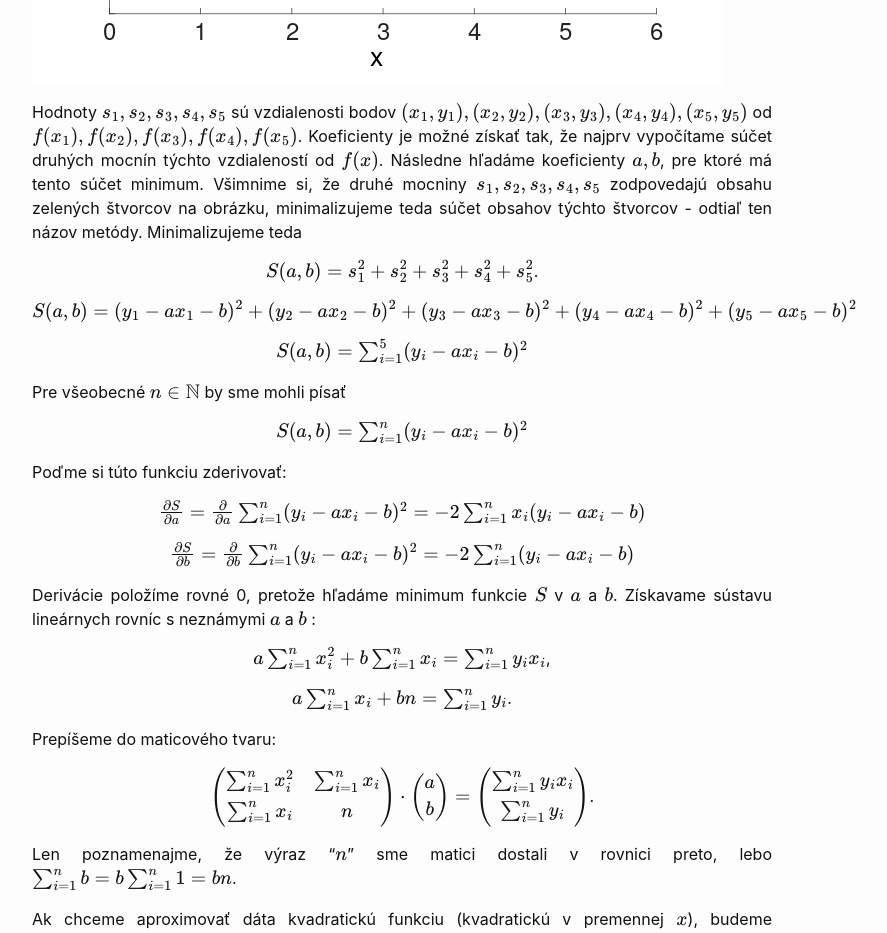
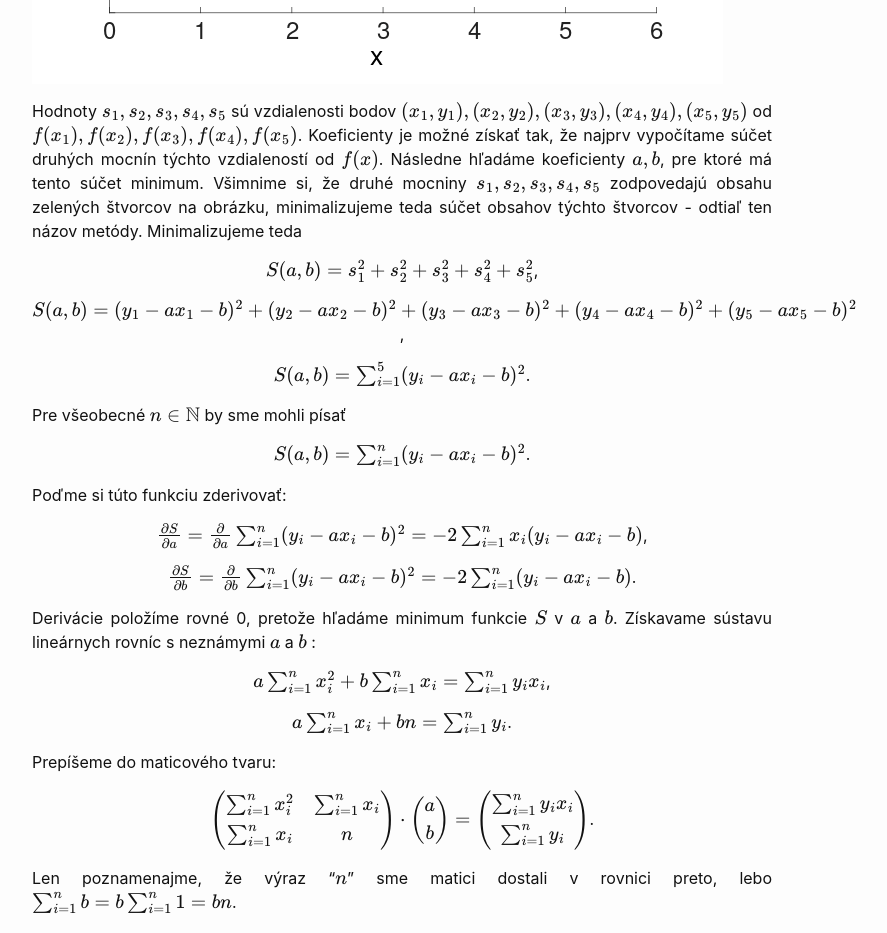
Before and after one commit to maslarova/maslarova.github.io, a Jekyll site: the page built from _posts/2020-04-03-cvicenie6.md, in a window 1280 px wide and 1400 px high, scrolled down 3597 px. Shown: the top 933 px of the window, without its empty margins (238-1125 px from the left). Built offline with Jekyll 4.4.1, drawn with Linux system fonts in a browser that asks for light colours; some of the changed text lies outside the part shown.

Commit message:
zmeny textu cviko 6

```diff
--- a/_posts/2020-04-03-cvicenie6.md
+++ b/_posts/2020-04-03-cvicenie6.md
@@ -79,7 +79,7 @@
 V tomto -> [programe](http://maslarova.github.io/cvicenie6/chebyshev.m) <- si zas môžete pozrieť, ako vyzerá funkcia $f(t) = t^4~\mathrm{ ln}(10+|t|)~\mathrm{cos(t)}$ rozvinutá do prvých 20tich Čebyševových polynómov. Všimnite si aj chybu aproximácie. Chyba je závislá na polynómoch vyšších stupňov, ktoré sme "odsekli". Chyba je blízka polynómu najnižšieho stupňa, ktorý sme vynechali, v tomto prípade Čebyševov polynóm stupňa 20.
  <br />
 <font size="4">  <span style="color:green"><b> Minimalizácia-najmenšie štvorce</b></span></font>  <br />
-Majme body $(x_1,y_1),(x_2,y_2),...,(x_,y_n)$, kde $n \in \mathbb{N}$. Chceme určiť nejaký funkčný predpis, ktorý by dobre aproximoval vývoj týchto bodov. Z minimalizačných metód si bližšie priblížime metódu najmenších štvorcov. Táto aproximačná metóda je veľmi bežná, a pravdepodobne ste sa s ňou už i stretli, keď ste nejaké, napr. experimentálne dáta fitovali vhodnou funkciou.
+Majme body $(x_1,y_1),(x_2,y_2),...,(x_n,y_n)$, kde $n \in \mathbb{N}$. Chceme určiť nejaký funkčný predpis, ktorý by dobre aproximoval vývoj týchto bodov. Z minimalizačných metód si bližšie priblížime metódu najmenších štvorcov. Táto aproximačná metóda je veľmi bežná, a pravdepodobne ste sa s ňou už i stretli, keď ste nejaké, napr. experimentálne dáta fitovali vhodnou funkciou.
 
 Ukážme si najprv túto metódu na lineárnej funkcii.
 Máme dáta
@@ -125,29 +125,29 @@
 obsahu zelených štvorcov na obrázku, minimalizujeme teda súčet obsahov týchto štvorcov - odtiaľ ten názov metódy. Minimalizujeme teda
 
 {: .centering}
-$S (a,b)=  s_1^2+s_2^2+ s_3^2+ s_4^2 + s_5^2$.
+$S (a,b)=  s_1^2+s_2^2+ s_3^2+ s_4^2 + s_5^2$,
 
 {: .centering}
-$S (a,b)=  (y_1-ax_1-b)^2+(y_2-ax_2-b)^2+ (y_3-ax_3-b)^2+ (y_4-ax_4-b)^2 + (y_5-ax_5-b)^2$
+$S (a,b)=  (y_1-ax_1-b)^2+(y_2-ax_2-b)^2+ (y_3-ax_3-b)^2+ (y_4-ax_4-b)^2 + (y_5-ax_5-b)^2$,
 
 {: .centering}
-$S (a,b)=  \sum_{i=1}^{5} (y_i-ax_i-b)^2$
+$S (a,b)=  \sum_{i=1}^{5} (y_i-ax_i-b)^2$.
 
 Pre všeobecné $n \in \mathbb{N}$ by sme mohli písať
 
 {: .centering}
 
-$S (a,b)=  \sum_{i=1}^{n} (y_i-ax_i-b)^2$
+$S (a,b)=  \sum_{i=1}^{n} (y_i-ax_i-b)^2$.
 
 
 Poďme si túto funkciu zderivovať:
 
 {: .centering}
-$\frac{\partial S}{\partial a}  = \frac{\partial}{\partial a}\sum_{i=1}^{n} (y_i-ax_i-b)^2 = -2\sum_{i=1}^{n}x_i(y_i-ax_i-b)$
+$\frac{\partial S}{\partial a}  = \frac{\partial}{\partial a}\sum_{i=1}^{n} (y_i-ax_i-b)^2 = -2\sum_{i=1}^{n}x_i(y_i-ax_i-b)$,
 
 
 {: .centering}
-$\frac{\partial S}{\partial b}  = \frac{\partial}{\partial b}\sum_{i=1}^{n} (y_i-ax_i-b)^2 = -2\sum_{i=1}^{n}(y_i-ax_i-b)$
+$\frac{\partial S}{\partial b}  = \frac{\partial}{\partial b}\sum_{i=1}^{n} (y_i-ax_i-b)^2 = -2\sum_{i=1}^{n}(y_i-ax_i-b)$.
 
 
 Derivácie položíme rovné 0, pretože hľadáme minimum funkcie $S$ v $a$ a $b$.
@@ -167,7 +167,7 @@
 
 Len poznamenajme, že výraz "$n$" sme matici dostali v rovnici preto, lebo $\sum_{i=1}^{n}b = b \sum_{i=1}^{n} 1 =b n$.
 
-Ak chceme aproximovať dáta kvadratickú funkciu (kvadratickú v premennej $x$), budeme postupovať rovnakým spôsobom. Odvodenie môže nájsť tu -> [pdf s odvodením metódy najmenších štvorcov pre kvadratickú aproximáciu](http://maslarova.github.io/cvicenie6/kvadraticka_funkce.pdf).
+Ak chceme aproximovať dáta kvadratickou funkciou (kvadratickou v premennej $x$), budeme postupovať rovnakým spôsobom. Odvodenie môžete nájsť tu -> [pdf s odvodením metódy najmenších štvorcov pre kvadratickú aproximáciu](http://maslarova.github.io/cvicenie6/kvadraticka_funkce.pdf).
 
 Tutorial, ako si metódu najmenších štvorcov naprogramovať pre lineárnu aproximáciu v Matlabe, si môžete pozrieť v nasledujúcom videu:
 {% include youtube.html id="RpCxRZrMTQ0" %}
```
Also changed, not shown: other parts of _posts/2020-04-03-cvicenie6.md (+3 -3 lines).
